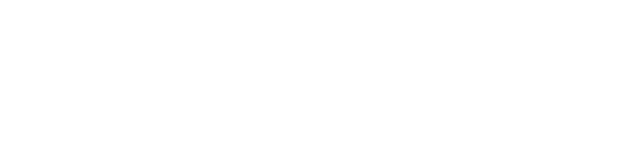
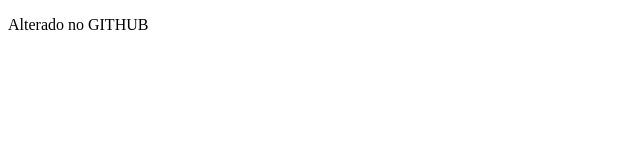
Before and after one commit to LucasAlcides/TesteGIT, a plain HTML site: page index.html in a window 1280 px wide. Shown: the whole page, without its empty margins (0-640 px from the left). Drawn offline with Linux system fonts and the light colour scheme.

Commit message:
Update index.html

```diff
--- a/index.html
+++ b/index.html
@@ -6,6 +6,6 @@
     <title>Teste GIT</title>
 </head>
 <body>
-
+    <p>Alterado no GITHUB</p>
 </body>
 </html>
```
